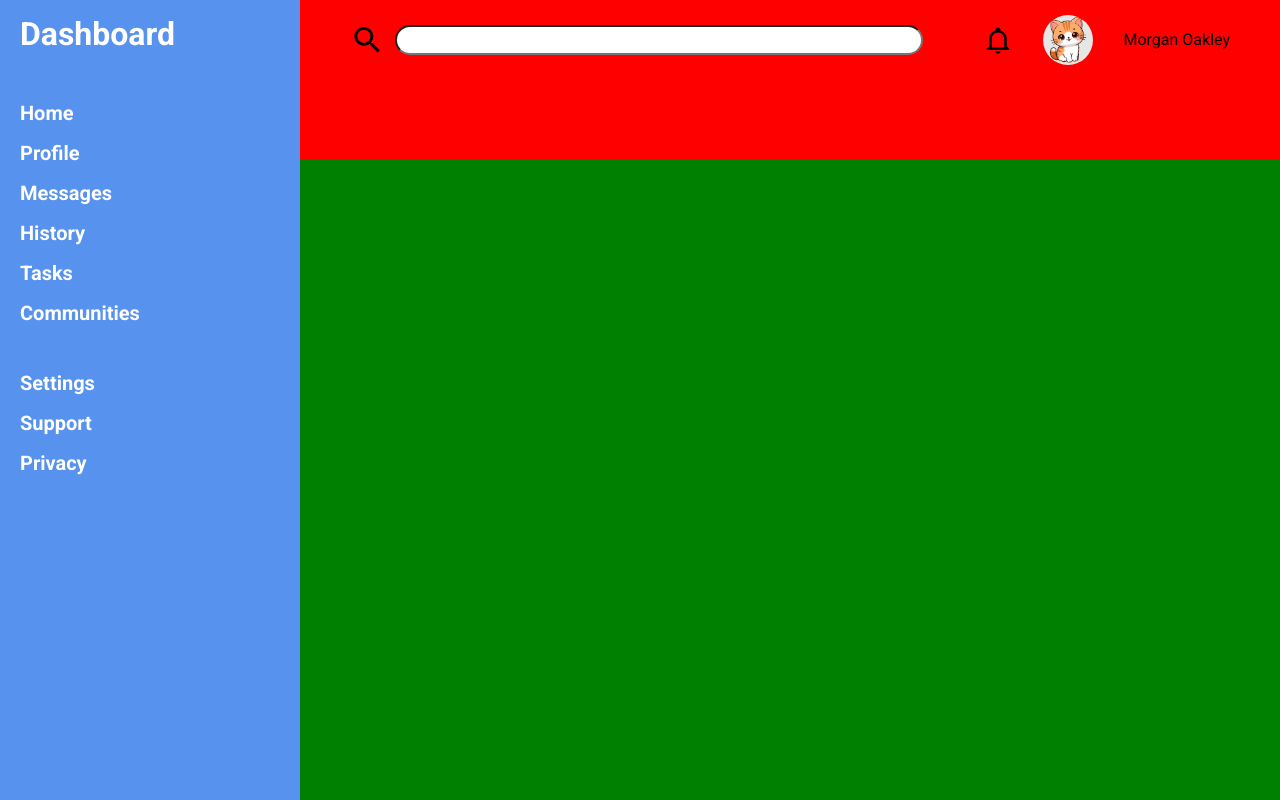
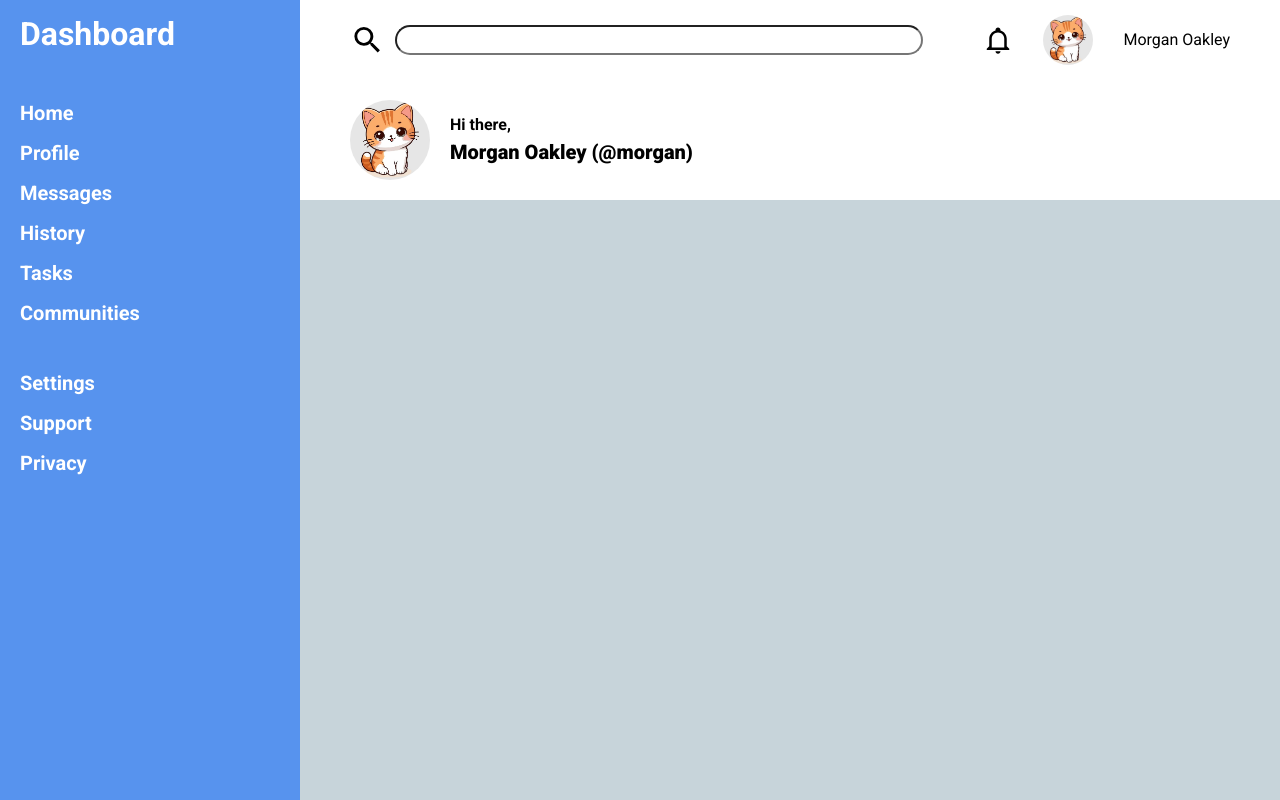
Before and after one commit to Nishivaly/dashboard, a plain HTML site: page index.html in a window 1280 px wide. Shown: the top 800 px of the page. Drawn offline with Linux system fonts and the light colour scheme.

Commit message:
Set up bottom left of header

```diff
--- a/index.html
+++ b/index.html
@@ -37,6 +37,13 @@
                     <il><img src="./img/cat.jpg" alt="Profile pic" id="small-pfp"></il>
                     <il><span class="user-name">Morgan Oakley</span></il>
                 </ul>
+                <div class="hi-there">
+                    <img src="./img/cat.jpg" alt="Profile pic" id="big-pfp">
+                    <div>
+                        <p>Hi there,</p>
+                        <p>Morgan Oakley (@morgan)</p>
+                    </div>
+                </div>
 
             </div>
             <div class="main"></div>
--- a/style.css
+++ b/style.css
@@ -26,6 +26,7 @@ body {
     display: grid;
     align-content: start;
     gap: 40px;
+
     &>ul {
         list-style-type: none;
         padding: 0;
@@ -37,10 +38,9 @@ body {
 }
 
 .header {
-    background-color: red;
     display: grid;
     grid-template-columns: 2fr 1fr;
-    grid-template-rows: 1fr 1fr;
+    grid-template-rows: 1fr 1.5fr;
     padding: 0 50px;
 }
 
@@ -48,7 +48,8 @@ body {
     display: flex;
     align-items: center;
     gap: 10px;
-    > input {
+
+    >input {
         height: 30px;
         border-radius: 20px;
         flex: 1;
@@ -56,7 +57,7 @@ body {
     }
 }
 
-.header > ul {
+.header>ul:first-of-type {
     display: flex;
     align-items: center;
     justify-content: end;
@@ -69,6 +70,35 @@ body {
     border-radius: 30px;
 }
 
+.header .hi-there {
+    display: grid;
+    grid-template-columns: auto 3fr;
+    grid-template-rows: 1fr 1fr;
+    padding: 20px 0px;
+
+    >#big-pfp {
+        grid-row: 1 / span 2;
+        place-self: center;
+        aspect-ratio: 1;
+        height: 80px;
+        border-radius: 50px;
+        margin-right: 20px;
+    }
+}
+
+.hi-there > div {
+    grid-row: 1 /span 2;
+    display: grid;
+    > :first-child {
+        align-self: end;
+        font-weight: 700;
+    }
+    > :last-child {
+        font-weight: 900;
+        font-size: 2.0rem;
+    }
+}
+
 .main {
-    background-color: green;
+    background-color: rgb(199, 212, 218);
 }
```
